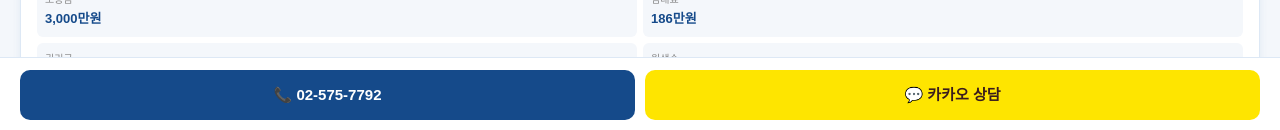
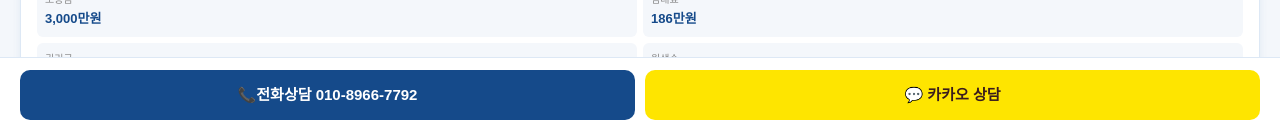
Before and after one commit to oneacademy0522/oneacademy-app, a Next.js app: page / in a window 1280 px wide. Shown: the part 668-798 px from the top of the page. Built offline with nearby package versions, Linux system fonts and the light colour scheme.

Commit message:
전화번호 수정

```diff
--- a/app/page.tsx
+++ b/app/page.tsx
@@ -179,7 +179,7 @@ export default function Home() {
           flex: 1, background: PRIMARY_DARK, color: 'white', padding: '14px',
           borderRadius: '10px', textAlign: 'center', textDecoration: 'none',
           fontWeight: '700', fontSize: '15px',
-        }}>📞 02-575-7792</a>
+        }}>📞전화상담 010-8966-7792 </a>
         <a href="https://open.kakao.com/o/s6fASXti" target="_blank" rel="noopener noreferrer" style={{
           flex: 1, background: '#FEE500', color: '#3A1D1D', padding: '14px',
           borderRadius: '10px', textAlign: 'center', textDecoration: 'none',
```
